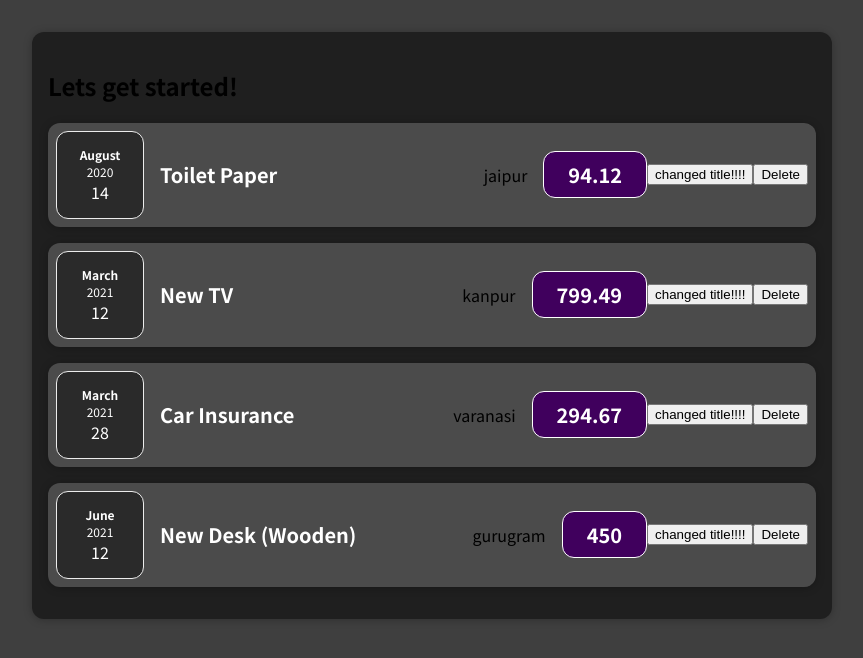
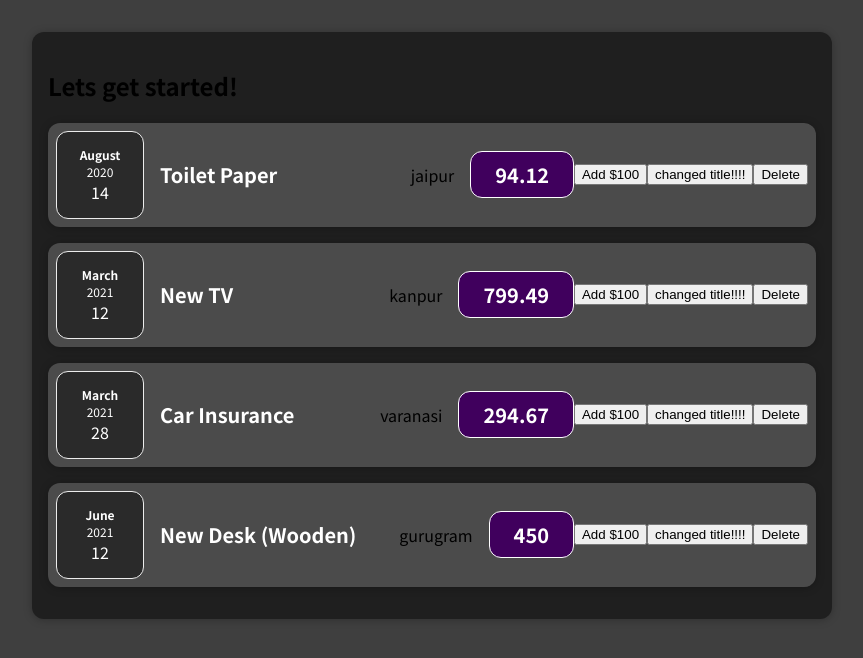
Before and after one commit to ritik-28/reactbasic, a React (Create React App) app: page / in a window 1280 px wide. Shown: the top 658 px of the page, without its empty margins (208-1071 px from the left). Built offline with nearby package versions, Linux system fonts and the light colour scheme.

Commit message:
Manipulating the DOM - React States

```diff
--- a/src/components/Expenses/ExpenseItem.js
+++ b/src/components/Expenses/ExpenseItem.js
@@ -1,7 +1,7 @@
 import "./ExpenseItem.css";
 import ExpenseDate from "./ExpenseDate";
 import ExpenseDetails from "./ExpenseDetails";
-import React from "react";
+import React, { useState } from "react";
 
 const ExpenseItem = (props) => {
   //   return React.createElement(
@@ -15,9 +15,12 @@
   //       React.createElement("h1", {}, "expense 1")
   //     )
   //   );
+  const [title, setTitle] = useState(props.title);
+  const [amount, setAddExp] = useState(props.amount);
 
   const clickHandler = () => {
-    console.log("clicked!!!!!!!!");
+    setTitle("updated");
+    console.log(title);
   };
 
   const deleteExpenseHandler = (e) => {
@@ -25,14 +28,16 @@
     console.log("this expense deleted");
   };
 
+  const changeExpense = () => {
+    setAddExp(amount + 100);
+    console.log("expenses increased by 100 dollers");
+  };
+
   return (
     <div className="expense-item">
       <ExpenseDate date={props.date} />
-      <ExpenseDetails
-        title={props.title}
-        amount={props.amount}
-        location={props.location}
-      />
+      <ExpenseDetails title={title} amount={amount} location={props.location} />
+      <button onClick={changeExpense}>Add $100</button>
       <button onClick={clickHandler}>changed title!!!!</button>
       <button onClick={deleteExpenseHandler}>Delete</button>
     </div>
```
